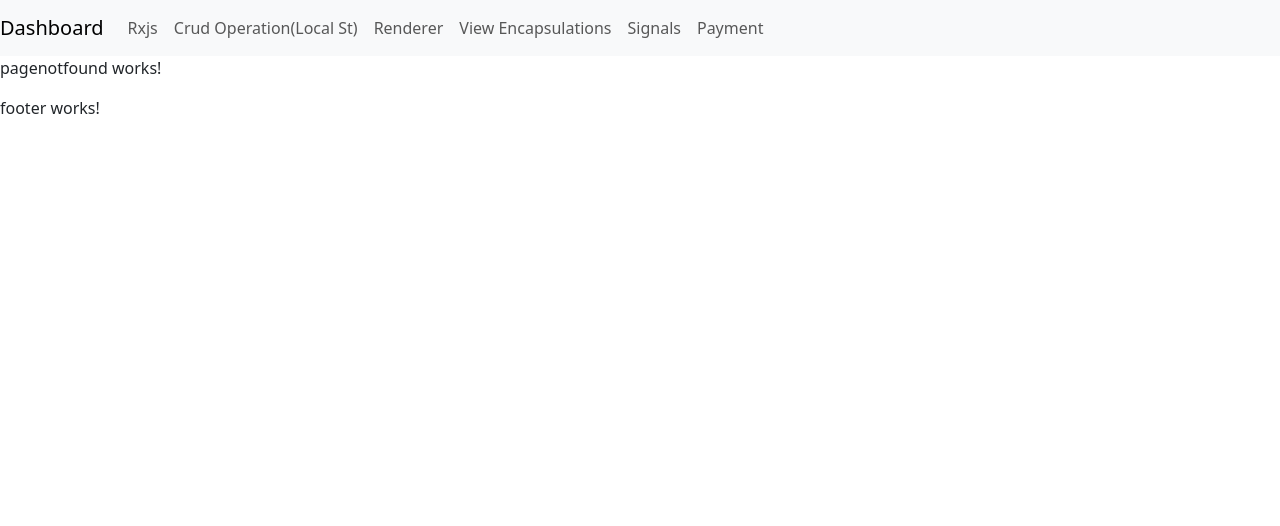
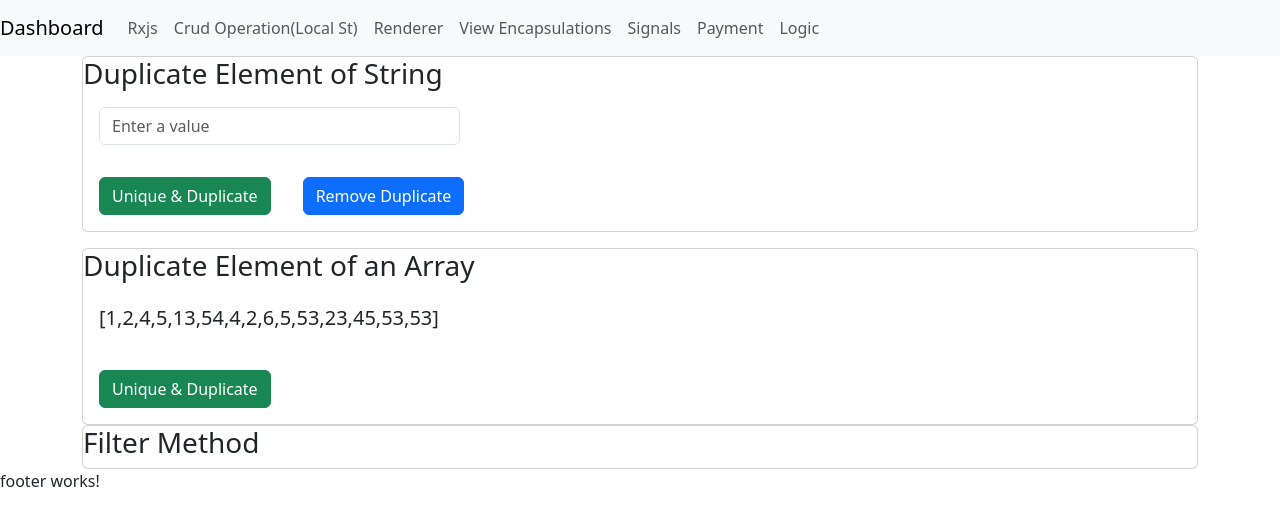
Before and after one commit to Ayush-hub-sai/rxjs-tutorial, an Angular app: page /logic in a window 1280 px wide. Shown: the top 526 px of the page. Built offline with nearby package versions, Linux system fonts and the light colour scheme.

Commit message:
logic based

```diff
--- a/src/app/app.routes.ts
+++ b/src/app/app.routes.ts
@@ -7,6 +7,7 @@ import { ViesEncapsulationsComponent } from './components/vies-encapsulations/vi
 import { PagenotfoundComponent } from './shared/sharedComponet/pagenotfound/pagenotfound.component';
 import { SignalsComponent } from './components/signals/signals.component';
 import { PaymentComponent } from './components/payment/payment.component';
+import { LogicBasedComponent } from './components/logic-based/logic-based.component';
 
 export const routes: Routes = [
     { path: '', redirectTo: 'learn-dashboard', pathMatch: 'full' },
@@ -17,5 +18,6 @@ export const routes: Routes = [
     { path: 'view-encapsulatons', component: ViesEncapsulationsComponent },
     { path: 'signals', component: SignalsComponent },
     { path: 'payment', component: PaymentComponent },
+    { path: 'logic', component: LogicBasedComponent },
     { path: '**', component: PagenotfoundComponent }
 ];
--- /dev/null
+++ b/src/app/components/logic-based/logic-based.component.html
@@ -0,0 +1,45 @@
+<div class="container">
+    <div class="card">
+        <div>
+            <h3>Duplicate Element of String</h3>
+            <div class="row m-3">
+                <div class="col-md-4 p-0">
+                    <input type="text" [(ngModel)]="inputValue" placeholder="Enter a value" class="form-control" />
+                </div>
+
+                <div class="col-md-8">
+                    <h3 *ngIf="uniqueEle !=''">The Unique element is {{uniqueEle}}</h3>
+                    <h3 *ngIf="duplicateEle!=''">The Duplicate element is
+                        {{duplicateEle}}</h3>
+
+                    <h3 *ngIf="removeDuplicateString!=''">The Remove Duplicate element is
+                        {{removeDuplicateString}}</h3>
+                </div>
+
+            </div>
+
+            <button (click)="duplicateElementString()" class="btn btn-success m-3">Unique & Duplicate</button>
+            <button (click)="removeDuplicate()" class="btn btn-primary m-3">Remove Duplicate</button>
+
+        </div>
+    </div>
+
+    <div class="card mt-3">
+        <h3>Duplicate Element of an Array</h3>
+        <div class="row m-3">
+            <div class="col-md-4 p-0">
+                <h5>[1,2,4,5,13,54,4,2,6,5,53,23,45,53,53]</h5>
+            </div>
+        </div>
+
+        <div>
+            <button (click)="duplicateElementArray()" class="btn btn-success m-3">Unique & Duplicate</button>
+            <!-- <button (click)="removeDuplicate()" class="btn btn-primary m-3">Remove Duplicate</button> -->
+        </div>
+    </div>
+
+    <div class="card">
+        <h3>Filter Method</h3>
+
+    </div>
+</div>
--- /dev/null
+++ b/src/app/components/logic-based/logic-based.component.ts
@@ -0,0 +1,112 @@
+import { CommonModule } from '@angular/common';
+import { Component } from '@angular/core';
+import { FormsModule } from '@angular/forms';
+
+@Component({
+  selector: 'app-logic-based',
+  imports: [CommonModule, FormsModule],
+  templateUrl: './logic-based.component.html',
+  styleUrl: './logic-based.component.scss'
+})
+export class LogicBasedComponent {
+  inputValue: string = '';
+  uniqueEle: string = '';
+  duplicateEle: string = '';
+  UniqueData: any;
+
+  duplicateElementString() {
+    const charcount: { [key: string]: number } = {};
+    this.uniqueEle = '';
+    this.duplicateEle = '';
+
+    for (let i = 0; i < this.inputValue.length; i++) {
+      const element = this.inputValue[i];
+
+      if (element === ' ') {
+        continue;
+      }
+
+      if (charcount[element]) {
+        charcount[element]++;
+      } else {
+        charcount[element] = 1;
+      }
+
+    }
+
+    for (let char in charcount) {
+      if (charcount[char] === 1) {
+        this.uniqueEle += char;
+      } else {
+        this.duplicateEle += char;
+      }
+    }
+
+  }
+
+  removeDuplicateString: any = '';
+  removeDuplicate() {
+    this.removeDuplicateString = '';
+    for (let index = 0; index < this.inputValue.length; index++) {
+      const element = this.inputValue[index];
+
+      if (!this.removeDuplicateString.includes(element) && element !== ' ') {
+        this.removeDuplicateString += element;
+      }
+    }
+  }
+
+  inputValueArr: any[] = [1, 2, 4, 5, 13, 54, 4, 2, 6, 5, 53, 23, 45, 53, 53];
+  uniqueEleArr: any[] = [];
+  duplicateEleArr: any[] = [];
+  duplicateElementArray() {
+    const charcount: { [key: string]: number } = {};
+    this.uniqueEleArr = [];
+    this.duplicateEleArr = [];
+
+    for (let i = 0; i < this.inputValueArr.length; i++) {
+      const element = this.inputValueArr[i];
+
+      if (charcount[element]) {
+        charcount[element]++;
+      } else {
+        charcount[element] = 1;
+      }
+
+    }
+
+    for (let char in charcount) {
+      if (charcount[char] === 1) {
+        this.uniqueEleArr.push(char);
+      } else {
+        this.duplicateEleArr.push(char);
+      }
+    }
+
+    console.log(this.uniqueEleArr);
+    console.log(this.duplicateEleArr);
+    console.log(this.uniqueEleArr.concat(this.duplicateEleArr));
+
+    let duplicateEleArr: any = []
+
+    for (let index = 0; index < this.inputValueArr.length; index++) {
+      const element = this.inputValueArr[index];
+
+      let isDuplicate = false;
+      for (let i = 0; i < duplicateEleArr.length; i++) {
+        if (element == duplicateEleArr[i]) {
+          isDuplicate = true;
+          break;
+        }
+      }
+
+      if (!isDuplicate) {
+        duplicateEleArr.push(element);
+      }
+    }
+
+    console.log(duplicateEleArr);
+
+  }
+
+}
--- a/src/app/shared/sharedComponet/header/header.component.html
+++ b/src/app/shared/sharedComponet/header/header.component.html
@@ -25,6 +25,9 @@
             <li class="nav-item" routerLinkActive="active" >
                 <a class="nav-link" routerLink="/payment">Payment</a>
             </li>
+             <li class="nav-item" routerLinkActive="active" >
+                <a class="nav-link" routerLink="/logic">Logic</a>
+            </li>
         </ul>
     </div>
 </nav>
```
Also changed, not shown: src/app/components/logic-based/logic-based.component.scss (added), 1 other file (tests, documents, lock files or other folders).
